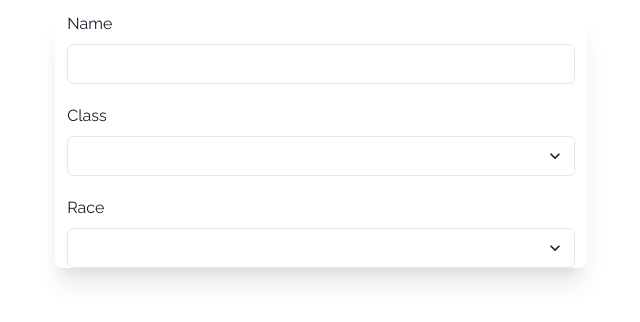
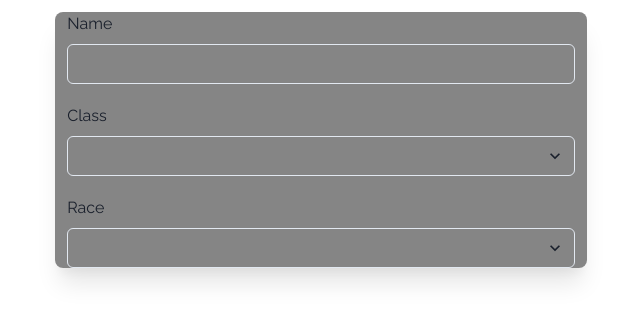
Before and after one commit to francozanini/armory, a React (Vite) app in the folder armory-web-client/: page / in a window 1280 px wide. Shown: the top 322 px of the page, without its empty margins (319-959 px from the left). Built offline with nearby package versions, Linux system fonts and the light colour scheme.

Commit message:
dark theme

```diff
--- a/armory-web-client/src/App.tsx
+++ b/armory-web-client/src/App.tsx
@@ -5,7 +5,7 @@ import './App.css'
 function App() {
     return (
         <Container>
-            <Box m={[2, 3]} borderRadius='lg' shadow={"xl"}>
+            <Box background={"blackAlpha.600"} m={[2, 3]} borderRadius='lg' shadow={"xl"}>
                 <Flex m={[2, 3]} gap={5} flexDirection={"column"}>
                     <FormControl>
                         <FormLabel>Name</FormLabel>
--- a/armory-web-client/src/main.tsx
+++ b/armory-web-client/src/main.tsx
@@ -1,4 +1,4 @@
-import {ChakraProvider, extendTheme} from '@chakra-ui/react'
+import {ChakraProvider, ColorModeScript, extendTheme} from '@chakra-ui/react'
 import '@fontsource/raleway/400.css'
 import '@fontsource/open-sans/700.css'
 import React from 'react'
@@ -16,6 +16,7 @@ const theme = extendTheme({
 ReactDOM.createRoot(document.getElementById('root')!).render(
     <React.StrictMode>
         <ChakraProvider theme={theme}>
+            <ColorModeScript initialColorMode={'dark'}/>
             <App/>
         </ChakraProvider>
     </React.StrictMode>,
```
